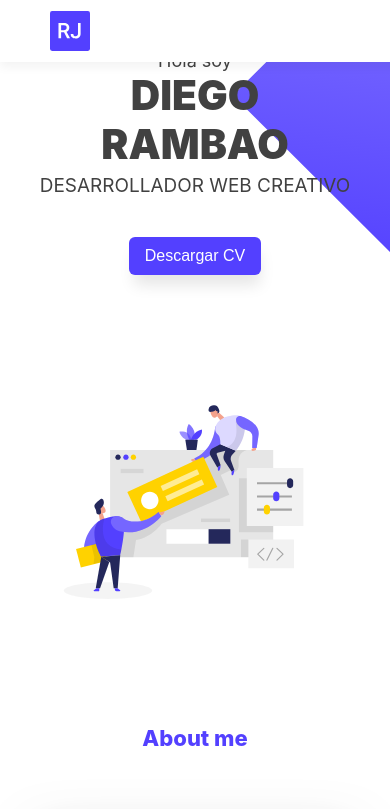
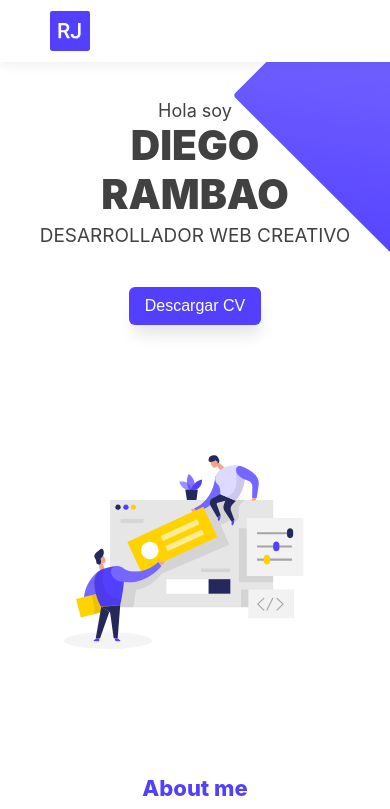
Before and after one commit to diegoRambao/web-site-personal, a React (Create React App) app: page / in a window 390 px wide. Shown: the top 809 px of the page. Built offline with nearby package versions, Linux system fonts and the light colour scheme.

Commit message:
fix: margin navba responsive

```diff
--- a/src/components/Home/style.js
+++ b/src/components/Home/style.js
@@ -1,7 +1,7 @@
 import styled from 'styled-components'
 
 export const SectionHome = styled.section`
-   margin-top: 50px;
+   margin-top: 100px;
    margin-bottom: 100px;
 `
 
```
